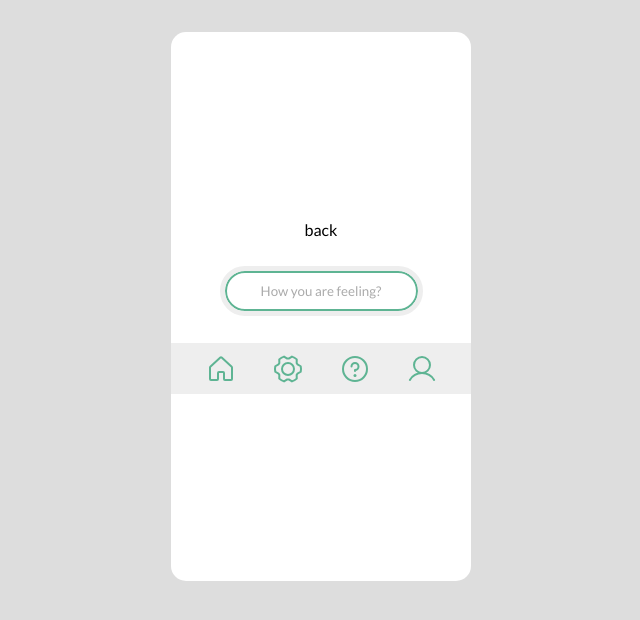
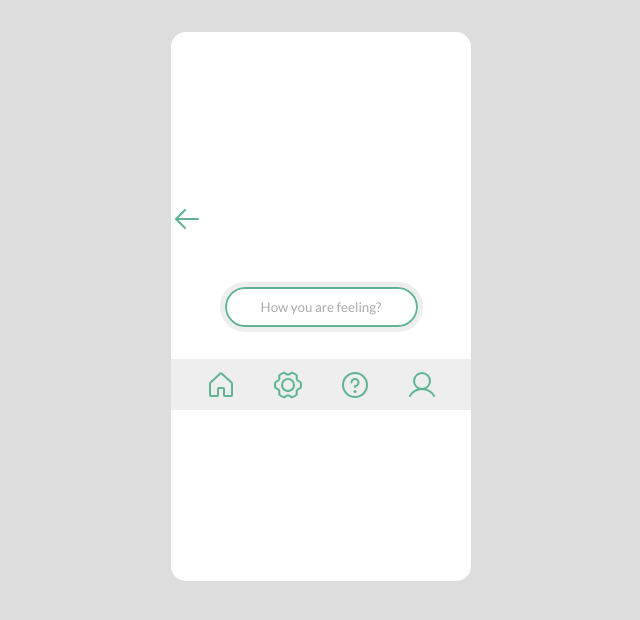
Before and after one commit to joziasmartini/natmed, a React (Create React App) app in the folder app/: page /search in a window 1280 px wide. Shown: the top 620 px of the page, without its empty margins (319-959 px from the left). Built offline with nearby package versions, Linux system fonts and the light colour scheme.

Commit message:
Import icons and style TopBar component

```diff
--- a/app/src/components/TopBar/TopBar.sass
+++ b/app/src/components/TopBar/TopBar.sass
@@ -1,3 +1,7 @@
+@import "../../Global.sass"
+
 .topbar
   display: flex
-  justify-content: space-around
+  justify-content: left
+  margin-bottom: 20px
+  color: $main-color
--- a/app/src/components/TopBar/TopBar.tsx
+++ b/app/src/components/TopBar/TopBar.tsx
@@ -1,4 +1,5 @@
 import "./TopBar.sass"
+import { ArrowLeft, SignOut } from "phosphor-react";
 
 type Props = {
   back?: boolean;
@@ -8,8 +9,8 @@ type Props = {
 export default function TopBar({back, exit}: Props) {
   return (
     <div className="topbar">
-      { back && "back" }
-      { exit && "logout" }
+      { back && <ArrowLeft size={32} /> }
+      { exit && <SignOut size={32} /> }
     </div>
   )
 }
```
